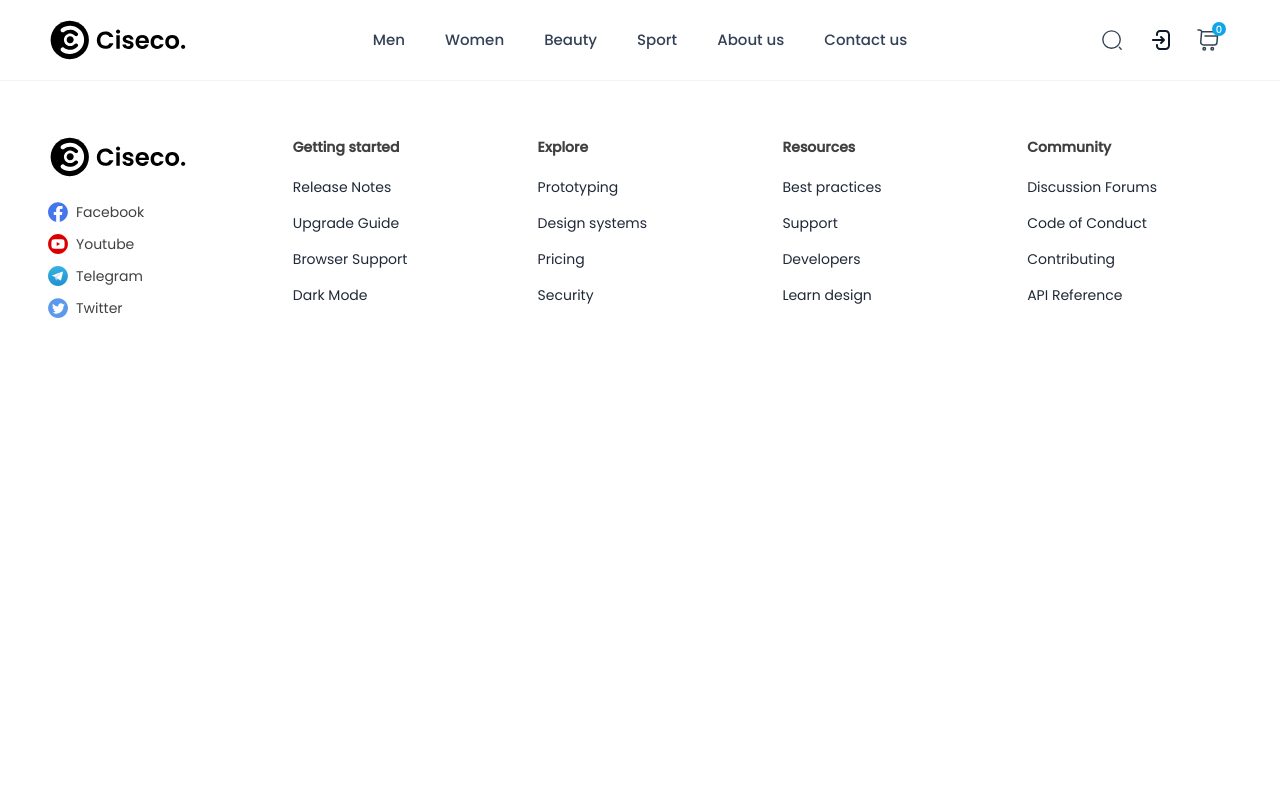
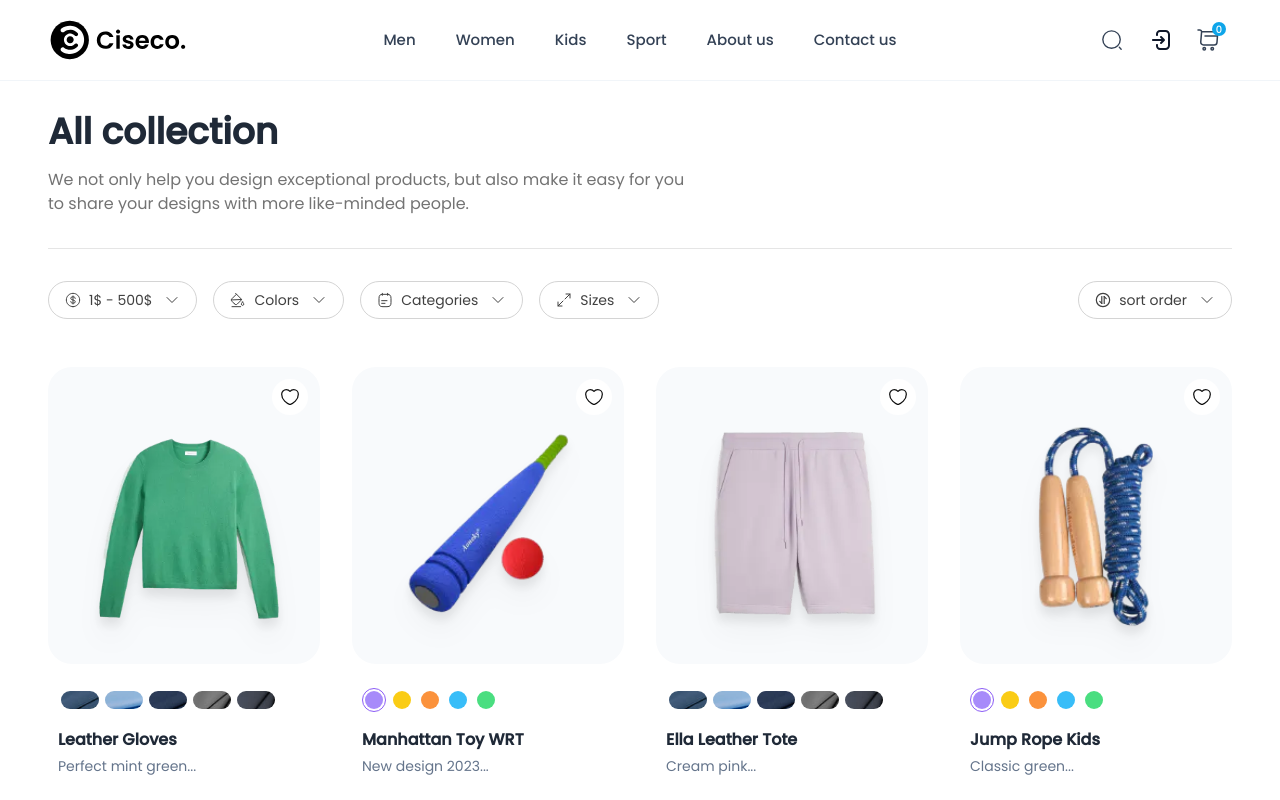
Before and after one commit to roone858/Ciseco-E-commerce-Vite-React-Redux-Tailwind, a React (Vite) app: page /collection in a window 1280 px wide. Shown: the top 800 px of the page. Built offline with nearby package versions, Linux system fonts and the light colour scheme.

Commit message:
create collection page and make filter and its menue actice with search params

```diff
--- a/src/App.tsx
+++ b/src/App.tsx
@@ -27,7 +27,8 @@ function App() {
             <Route path="/about" element={<AboutPage />} />
             <Route path="/contact" element={<ContactPage />} />
             <Route path="/collection" element={<CollectionPage />} />
-            <Route path="/products/:id" element={<ProductDetails />} />
+            <Route path="/collection/:id" element={<ProductDetails />} />
+            <Route path="/collection" element={<CollectionPage />} />
           </Routes>
           <Footer />
         </div>
--- a/src/component/Buttons/DropdownButton/DropdownButton.tsx
+++ b/src/component/Buttons/DropdownButton/DropdownButton.tsx
@@ -2,16 +2,15 @@ import { useState } from "react";
 import { BelowArrowIcon } from "../../icons/Icons";
 import DropdownProvider from "../../Providers/dropdownProvider/DropdownProvider";
 
+import { useSearchParams } from "react-router-dom";
+
 const DropdownButton = ({
   icon,
   title,
-
 }: {
   icon: JSX.Element;
   title: string;
   list: string[];
-
-
 }) => {
   const [open, setOpen] = useState(false);
 
@@ -55,13 +54,9 @@ const DropdownButton = ({
               </div>
               <div className="w-full border-b border-neutral-200 dark:border-neutral-700"></div>
 
-
-
-              <CheckBox title="test 1" />
-              <CheckBox title="test 2" />
-              <CheckBox title="test 3" />
-
-
+              <CheckBox category={title} value="test 1" />
+              <CheckBox category={title} value="test 2" />
+              <CheckBox category={title} value="test 3" />
             </div>
             <div className="p-5 bg-neutral-50 dark:bg-neutral-900 dark:border-t dark:border-neutral-800 flex items-center justify-between">
               <button className="nc-Button relative h-auto inline-flex items-center justify-center rounded-full transition-colors text-sm sm:text-base font-medium px-4 py-2 sm:px-5  ttnc-ButtonThird text-neutral-700 border border-neutral-200 dark:text-neutral-200 dark:border-neutral-700 focus:outline-none focus:ring-2 focus:ring-offset-2 focus:ring-primary-6000 dark:focus:ring-offset-0">
@@ -80,26 +75,37 @@ const DropdownButton = ({
 
 export default DropdownButton;
 
+export const CheckBox = ({
+  value,
+  category,
+}: {
+  value: string;
+  category: string;
+}) => {
+  const [searchParams, setSearchParams] = useSearchParams();
+  const handleInputChange = (e: any) => {
+    e.target.checked
+      ? searchParams.append(category.toLowerCase(), value)
+      : searchParams.delete(category.toLowerCase(), value);
 
-export const CheckBox = ({ title }: { title: string }) => {
+    setSearchParams(searchParams);
+  };
+
   return (
-    <div className="">
     <div className="flex text-sm sm:text-base ">
       <input
         id="Laptop Sleeves"
         className="focus:ring-action-primary text-primary-500 rounded border-slate-400 hover:border-slate-700 bg-transparent dark:border-slate-700 dark:hover:border-slate-500 dark:checked:bg-primary-500 focus:ring-primary-500 w-6 h-6"
         type="checkbox"
         name="Laptop Sleeves"
+        onClick={handleInputChange}
       />
       <label
         htmlFor="Laptop Sleeves"
         className="pl-2.5 sm:pl-3.5 flex flex-col flex-1 justify-center select-none"
       >
-          <span className="text-slate-900 dark:text-slate-100  ">
-            {title}
-          </span>
+        <span className="text-slate-900 dark:text-slate-100  ">{value}</span>
       </label>
     </div>
-    </div>
-  )
-}
+  );
+};
--- a/src/component/Cards/productCard/ProductCard.tsx
+++ b/src/component/Cards/productCard/ProductCard.tsx
@@ -7,7 +7,7 @@ import ProductColors from "../../ChoicesList/productColors/ProductColors";
 import ProductActions from "../../ChoicesList/productActions/ProductActions";
 import ProductPrice from "../../Badges/productPrice/ProductPrice";
 import { Product } from "../../../types";
-import { HartIcon } from "../../icons/Icons";
+import { HartIcon, StarIcon } from "../../icons/Icons";
 
 const ProductCard = ({ product }: { product: Product }) => {
   const [isFav, setIsFav] = useState(false);
@@ -37,7 +37,7 @@ const ProductCard = ({ product }: { product: Product }) => {
           onClick={() => setIsFav(!isFav)}
           className="w-9 h-9 flex items-center justify-center rounded-full bg-white dark:bg-slate-900 text-neutral-700 dark:text-slate-200 nc-shadow-lg absolute top-3 right-3 z-10"
         >
-       <HartIcon isFav={isFav}/>
+          <HartIcon isFav={isFav} />
         </button>
         <div className="assets absolute bottom-0 inset-x-1 space-x-1.5 flex justify-center opacity-0 invisible group-hover:bottom-4 group-hover:opacity-100 group-hover:visible transition-all">
           {product.category == "clothing" ? (
@@ -49,30 +49,18 @@ const ProductCard = ({ product }: { product: Product }) => {
       </div>
       <div className="space-y-4 px-2.5 pt-[1.5rem] pb-2.5">
         {product.category == "sport" ? <ProductColors /> : <ProductPatterns />}
-        <div>
+        <div className="h-16">
           <h2 className="nc-ProductCard__title text-base font-semibold transition-colors">
             {product.title}
           </h2>
           <p className="text-sm text-slate-500 dark:text-slate-400 mt-1 ">
-            {product.description}
+            {product.description.slice(0,30) + "..." }
           </p>
         </div>
         <div className="flex justify-between items-end ">
           <ProductPrice price={product.price} />
           <div className="flex items-center mb-0.5">
-            <svg
-              xmlns="http://www.w3.org/2000/svg"
-              viewBox="0 0 24 24"
-              fill="currentColor"
-              aria-hidden="true"
-              className="w-5 h-5 pb-[1px] text-amber-400"
-            >
-              <path
-                fillRule="evenodd"
-                d="M10.788 3.21c.448-1.077 1.976-1.077 2.424 0l2.082 5.007 5.404.433c1.164.093 1.636 1.545.749 2.305l-4.117 3.527 1.257 5.273c.271 1.136-.964 2.033-1.96 1.425L12 18.354 7.373 21.18c-.996.608-2.231-.29-1.96-1.425l1.257-5.273-4.117-3.527c-.887-.76-.415-2.212.749-2.305l5.404-.433 2.082-5.006z"
-                clipRule="evenodd"
-              ></path>
-            </svg>
+            <StarIcon />
             <span className="text-sm ml-1 text-slate-500 dark:text-slate-400">
               {4.9} (98 reviews)
             </span>
--- a/src/component/DropdownMenus/shoppingCartMenu/ShoppingCartMenu.tsx
+++ b/src/component/DropdownMenus/shoppingCartMenu/ShoppingCartMenu.tsx
@@ -11,8 +11,8 @@ const ShoppingCart = () => {
         <div className="max-h-[60vh] p-5 overflow-y-auto  no-scrollbar">
           <h3 className="text-xl font-semibold">Shopping cart</h3>
           <div className="divide-y  divide-slate-100 dark:divide-slate-700">
-            {cart.items.map((item) => (
-              <CartCard item={item} />
+            {cart.items.map((item, key: number) => (
+              <CartCard key={key} item={item} />
             ))}
           </div>
         </div>
--- a/src/layout/navbar copy/Navbar.tsx
+++ b/src/layout/navbar copy/Navbar.tsx
@@ -59,7 +59,7 @@ const NavbarComponent = () => {
                   <div className="h-20 flex-shrink-0 flex items-center">
                     <Link
                       className="inline-flex items-center text-sm lg:text-[15px] font-medium text-slate-700 dark:text-slate-300 py-2.5 px-4 xl:px-5 rounded-full hover:text-slate-900 hover:bg-slate-100 dark:hover:bg-slate-800 dark:hover:text-slate-200"
-                      to="/collection"
+                      to="/collection?category=men"
                     >
                       Men
                     </Link>
@@ -69,7 +69,7 @@ const NavbarComponent = () => {
                   <div className="h-20 flex-shrink-0 flex items-center">
                     <Link
                       className="inline-flex items-center text-sm lg:text-[15px] font-medium text-slate-700 dark:text-slate-300 py-2.5 px-4 xl:px-5 rounded-full hover:text-slate-900 hover:bg-slate-100 dark:hover:bg-slate-800 dark:hover:text-slate-200"
-                      to="/collection"
+                      to="/collection?category=women"
                     >
                       Women
                     </Link>
@@ -79,9 +79,9 @@ const NavbarComponent = () => {
                   <div className="h-20 flex-shrink-0 flex items-center">
                     <Link
                       className="inline-flex items-center text-sm lg:text-[15px] font-medium text-slate-700 dark:text-slate-300 py-2.5 px-4 xl:px-5 rounded-full hover:text-slate-900 hover:bg-slate-100 dark:hover:bg-slate-800 dark:hover:text-slate-200"
-                      to="/collection"
+                      to="/collection?category=kids"
                     >
-                      Beauty
+                      Kids
                     </Link>
                   </div>
                 </li>
@@ -89,7 +89,7 @@ const NavbarComponent = () => {
                   <div className="h-20 flex-shrink-0 flex items-center">
                     <Link
                       className="inline-flex items-center text-sm lg:text-[15px] font-medium text-slate-700 dark:text-slate-300 py-2.5 px-4 xl:px-5 rounded-full hover:text-slate-900 hover:bg-slate-100 dark:hover:bg-slate-800 dark:hover:text-slate-200"
-                      to={"/collection"}
+                      to={"/collection?category=sport"}
                     >
                       Sport
                     </Link>
--- a/src/page/CollectionPage/CollectionPage.tsx
+++ b/src/page/CollectionPage/CollectionPage.tsx
@@ -1,9 +1,54 @@
+import { useSelector } from "react-redux";
+import FilterDropMenu from "../../component/DropdownMenus/filterDropMenu/FilterDropMenu";
+import { State } from "../../types";
+import ProductCard from "../../component/Cards/productCard/ProductCard";
+import { useLocation } from "react-router-dom";
+import CollectionsSections from "../../component/Sections/collectionsSection/CollectionsSections";
+import PromoOne from "../../component/Promos/promoOne/PromoOne";
+
 const CollectionPage = () => {
-    return (
-        <div>
-            CollectionPage
-        </div>
-    )
-}
+  const products = useSelector((state: State) => state.products.data);
+  const location = useLocation();
+  const searchParams = new URLSearchParams(location.search);
+  const category = searchParams.get("category");
+  // const subCategory = searchParams.get("subcategory");
 
-export default CollectionPage
+  return (
+    <div className="my-28 px-12">
+      <div className="max-w-screen-sm">
+        <h2 className="block text-2xl sm:text-3xl lg:text-4xl font-semibold">
+          {category ? (
+            <>
+              <span className="capitalize">{category}</span> collection
+            </>
+          ) : (
+            "All collection"
+          )}
+        </h2>
+        <span className="block mt-4 text-neutral-500 dark:text-neutral-400 text-sm sm:text-base">
+          We not only help you design exceptional products, but also make it
+          easy for you to share your designs with more like-minded people.
+        </span>
+      </div>
+      <FilterDropMenu />
+      <div className="grid gap-8 sm:grid-cols-2 lg:grid-cols-3 xl:grid-cols-4  my-12">
+        {category
+          ? products.map(
+              (product, key: number) =>
+                product.category == category && (
+                  <ProductCard key={key} product={product} />
+                )
+            )
+          : products.map((product, key: number) => (
+              <ProductCard key={key} product={product} />
+            ))}
+      </div>
+      <hr className="border-slate-200 dark:border-slate-700"></hr>
+      <CollectionsSections />
+      <hr className="border-slate-200 dark:border-slate-700"></hr>
+      <PromoOne />
+    </div>
+  );
+};
+
+export default CollectionPage;
--- a/src/redux/slice/product-slice.ts
+++ b/src/redux/slice/product-slice.ts
@@ -9,7 +9,8 @@ const data = [
     title: "Leather Gloves ",
     description: "Perfect mint green",
     price: 42,
-    category: "clothing",
+    category: "men",
+    subCategory: "t-shirt",
     feature: "lorem lorem lorem ",
     rating: { rate: 4.9, count: 98 },
   },
@@ -31,7 +32,8 @@ const data = [
     title: "Ella Leather Tote",
     description: "Cream pink",
     price: 145,
-    category: "clothing",
+    category: "men",
+    subCategory: "short",
     feature: "lorem lorem lorem ",
     rating: { rate: 4.9, count: 98 },
   },
@@ -53,7 +55,8 @@ const data = [
     title: "Wool Cashmere Jacket",
     description: "Matte black",
     price: 12,
-    category: "clothing",
+    category: "all",
+    subCategory: "bag",
     feature: "lorem lorem lorem ",
     rating: { rate: 4.9, count: 98 },
   },
@@ -65,7 +68,8 @@ const data = [
     title: "Rey Nylon Backpack",
     description: "Brown cockroach wings",
     price: 74,
-    category: "clothing",
+    category: "all",
+    subCategory: "hoodie",
     feature: "lorem lorem lorem ",
     rating: { rate: 4.9, count: 98 },
   },
@@ -77,7 +81,8 @@ const data = [
     title: "Genuine leather bag",
     description: "Classic Green",
     price: 68,
-    category: "bags",
+    category: "all",
+    subCategory: "bags",
     feature: "lorem lorem lorem ",
     rating: { rate: 4.9, count: 98 },
   },
@@ -89,8 +94,8 @@ const data = [
     title: "Waffle Net Beanie",
     description: "New blue aqua",
     price: 13,
-    category: "hats",
-    feature: "trend",
+    category: "men",
+    feature: "hats",
     rating: { rate: 4.9, count: 98 },
   },
   {
@@ -101,8 +106,8 @@ const data = [
     title: "Travel Bet Carrier",
     description: "Dark pink 2023",
     price: 13,
-    category: "hats",
-    feature: "trend",
+    category: "women",
+    feature: "bag",
     rating: { rate: 4.9, count: 98 },
   },
   {
@@ -116,8 +121,8 @@ const data = [
     title: "Travel Bet Carrier",
     description: "Dark pink 2023",
     price: 13,
-    category: "hats",
-    feature: "trend",
+    category: "men",
+    feature: "jacket",
     expert: true,
     new: false,
     trend: false,
@@ -273,6 +278,36 @@ const data = [
     trend: true,
     rating: { rate: 4.9, count: 98 },
   },
+  {
+    id: 17,
+    image:
+      "https://f.nooncdn.com/p/pzsku/ZB241E9573A0F9C85017DZ/45/_/1695272129/58898ad0-962d-4568-a7c3-57521b627571.jpg?format=avif&width=800",
+    images: [
+      "https://f.nooncdn.com/p/pzsku/ZB241E9573A0F9C85017DZ/45/_/1695272130/79a1f497-ebfe-4d37-ab9a-fd44bae936d7.jpg?format=avif&width=800",
+      "https://f.nooncdn.com/p/pzsku/ZB241E9573A0F9C85017DZ/45/_/1695272130/87a66407-d88b-43fa-a9e1-c56d408cfda7.jpg?format=avif&width=800",
+    ],
+    title: "Carrot Fit Jeans",
+    description:
+      "Crafted Elegantly, It Lend The Perfect Touch Of Fashion Vibe To Your Overall Look Designed To Accentuate Your Style Statement Ideal For Regular Use Made Of High Quality Materials Fit : Slim Care Instructions : Machine Wash Item Pack Quantity : Single Carrot fit jeans. Five pockets. Faded effect. Front zip fly and top button fastening.",
+    price: 99.99,
+    category: "men",
+    subCategory: "pants",
+    sizes: ["30 US", "31 US", " ", "33 US", "", ""],
+    colors: ["red"],
+    highlights: [
+      "Designed To Accentuate Your Style Statement",
+      "Designed To Accentuate Your Style Statement",
+      "Washing Machine",
+      "Ideal For Regular Use",
+      "Carrot fit jeans. Five pockets. Faded effect. Front zip fly and top button fastening.",
+    ],
+    feature: "trend",
+    expert: false,
+    discount: "10%",
+    new: false,
+    trend: true,
+    rating: { rate: 4.9, count: 98 },
+  },
 ];
 // https://ciseco-nextjs.vercel.app/_next/image?url=%2F_next%2Fstatic%2Fmedia%2F17.fcfa959c.png&w=640&q=75
 // Define the async thunk for fetching data from the product route
```
Lines whose indentation alone changed are shown as unchanged.
